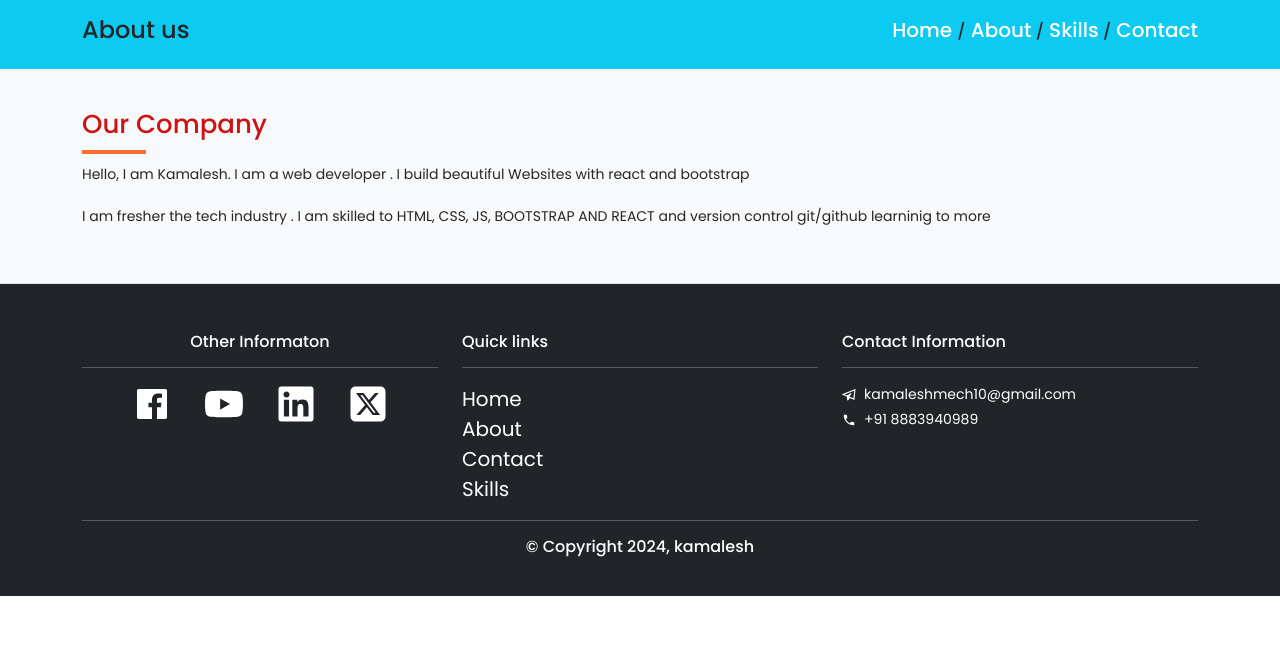
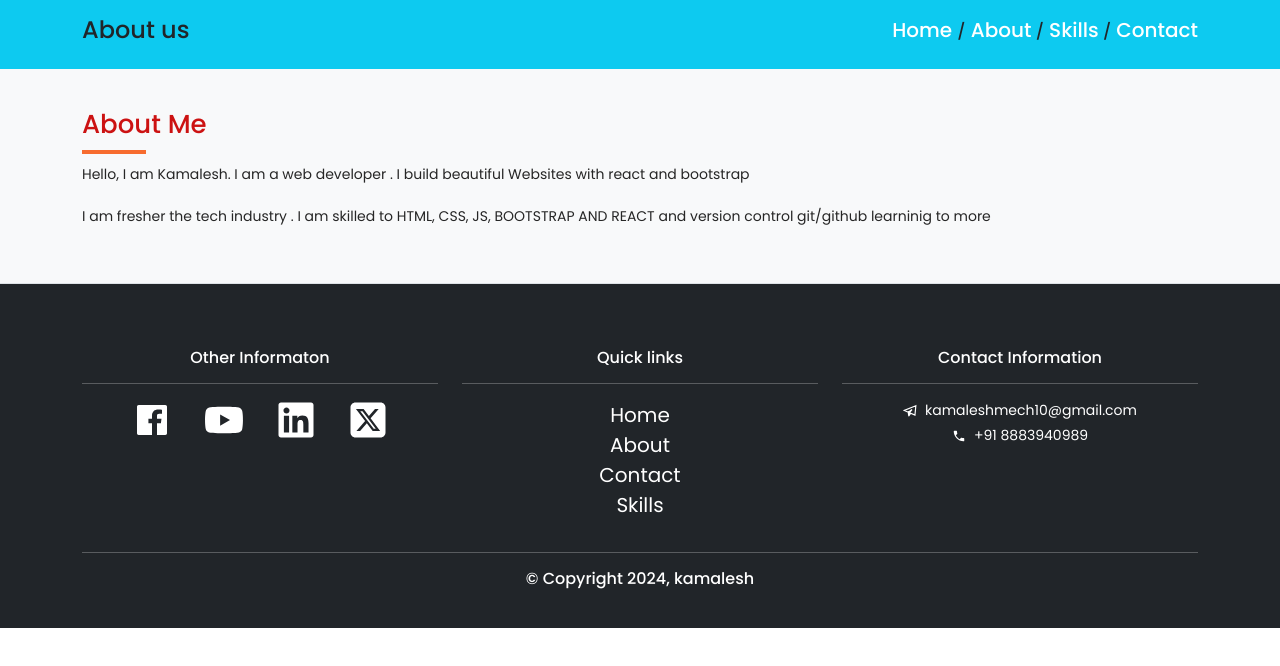
Before and after one commit to Kamaleshg10/kamal_portfolio_react, a React (Create React App) app: page /about in a window 1280 px wide. Shown: the top 666 px of the page. Built offline with nearby package versions, Linux system fonts and the light colour scheme.

Commit message:
heading & padding changes

```diff
--- a/src/components/About.jsx
+++ b/src/components/About.jsx
@@ -24,7 +24,7 @@ export const About = () => {
 
       <section className='section bg-light border-bottom'>
         <div className="container">
-          <h5 className='main-heading'>Our Company</h5>
+          <h5 className='main-heading'>About Me</h5>
           <div className="underline"></div>
           <p> Hello, I am Kamalesh. I am a web developer . I build beautiful Websites with react and bootstrap <br/> <br/>
             I am fresher the tech industry . I am skilled to HTML, CSS, JS, BOOTSTRAP AND REACT and version control git/github  learninig to more
--- a/src/components/Contact.jsx
+++ b/src/components/Contact.jsx
@@ -34,7 +34,7 @@ export const Contact = () => {
                     <input type="text" placeholder='Enter Name' className='form-control' />
                   </div>
                   <div className="form-group py-1">
-                    <input type="email" placeholder='Enter E-mail' className='form-control' />
+                    <input type="email" placeholder='Enter E-mail' className='form-control' required />
                   </div>
                   <div className="form-group py-1">
                     <textarea rows="3" placeholder=' Type your Message' className='form-control' ></textarea>
--- a/src/components/Footer.jsx
+++ b/src/components/Footer.jsx
@@ -15,7 +15,7 @@ export const Footer = () => {
         <section className="section pt-5 pb-4 bg-dark text-white footer" >
           <div className="container">
             <div className="row">
-              <div className="col-md-4 text-center icon">
+              <div className="col-md-4 text-center icon my-3">
                 <h6>Other Informaton</h6>
                 <hr />
                 <Link to='http://www.facebook.com' ><IoLogoFacebook className='mx-3 fs-1' /></Link>
@@ -23,7 +23,7 @@ export const Footer = () => {
                 <Link to='http://www.linkedin.com'><FaLinkedin className='mx-3 fs-1' /></Link>
                 <Link to='http://www.twitter.com'><FaSquareXTwitter className='mx-3 fs-1' /></Link>
               </div>
-               <div className="col-md-4">
+               <div className="col-md-4 my-3 text-center">
                     <h6>Quick links</h6>
                     <hr />
                     <div><Link to='/'>Home</Link></div>
@@ -31,7 +31,7 @@ export const Footer = () => {
                     <div><Link to='/contact'>Contact</Link></div>
                     <div><Link to='/skills'>Skills</Link></div>
                </div>
-               <div className="col-md-4">
+               <div className="col-md-4 my-3 text-center">
                 <h6>Contact Information</h6>
                 <hr />
                 <div><p className="text-white mb-1"><GrSend className='me-2' />kamaleshmech10@gmail.com</p></div>
```
Also changed, not shown: public/manifest.json (deleted).
